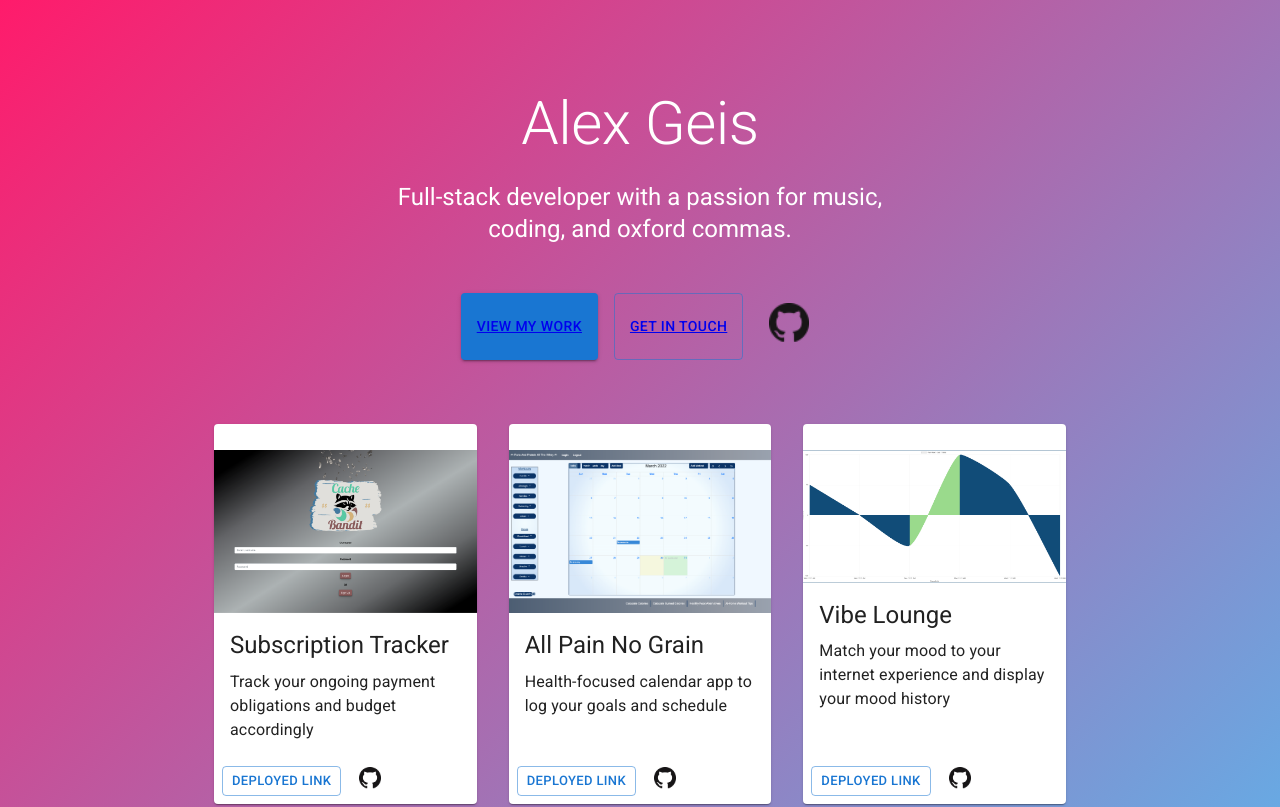
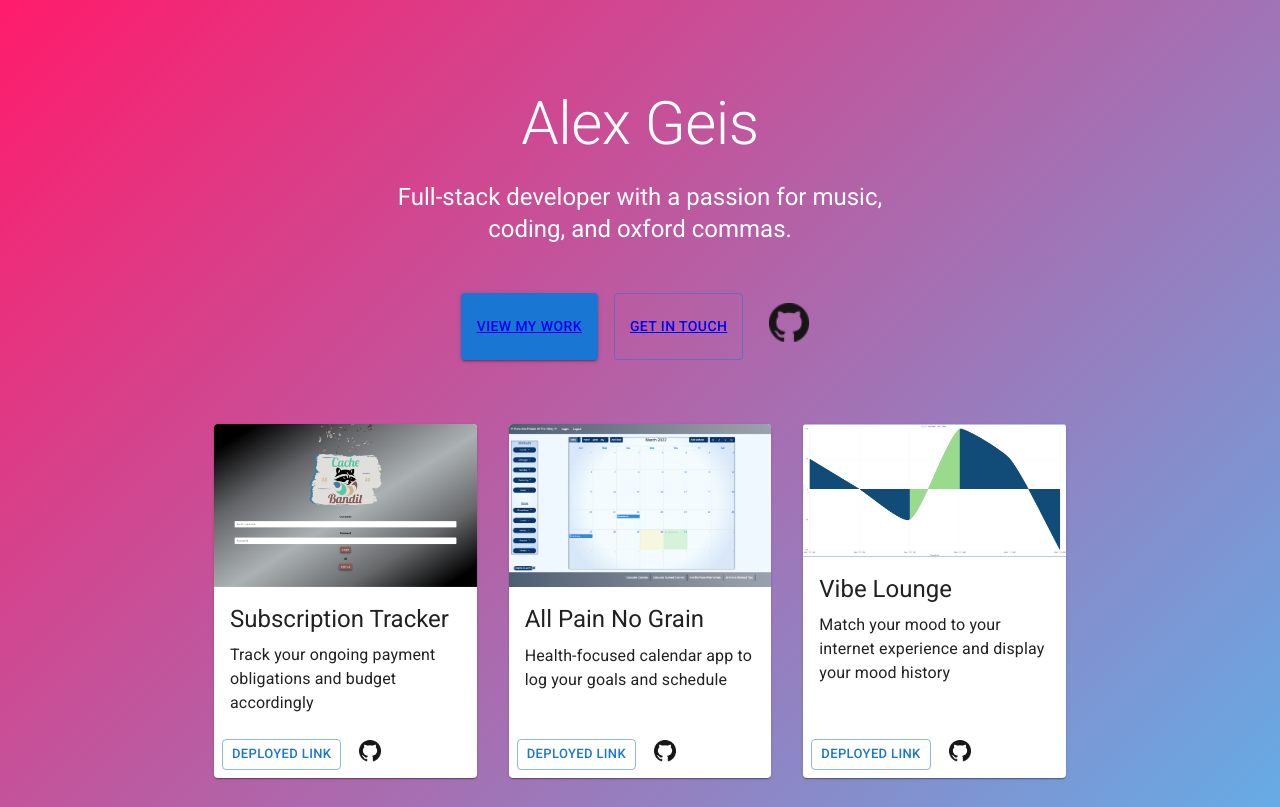
Before and after one commit to alexgeis/React-Portfolio-2, a React (Create React App) app: page / in a window 1280 px wide. Shown: the top 807 px of the page. Built offline with nearby package versions, Linux system fonts and the light colour scheme.

Commit message:
remove padding on top of card media

```diff
--- a/src/Album.js
+++ b/src/Album.js
@@ -166,10 +166,12 @@ export default function Album(props) {
                 >
                   <CardMedia
                     component="img"
-                    sx={{
-                      // 16:9
-                      pt: "10%",
-                    }}
+                    sx={
+                      {
+                        // 16:9
+                        // pt: "10%",
+                      }
+                    }
                     // image="https://source.unsplash.com/random"
                     image={card.src}
                     alt={card.alt}
```
